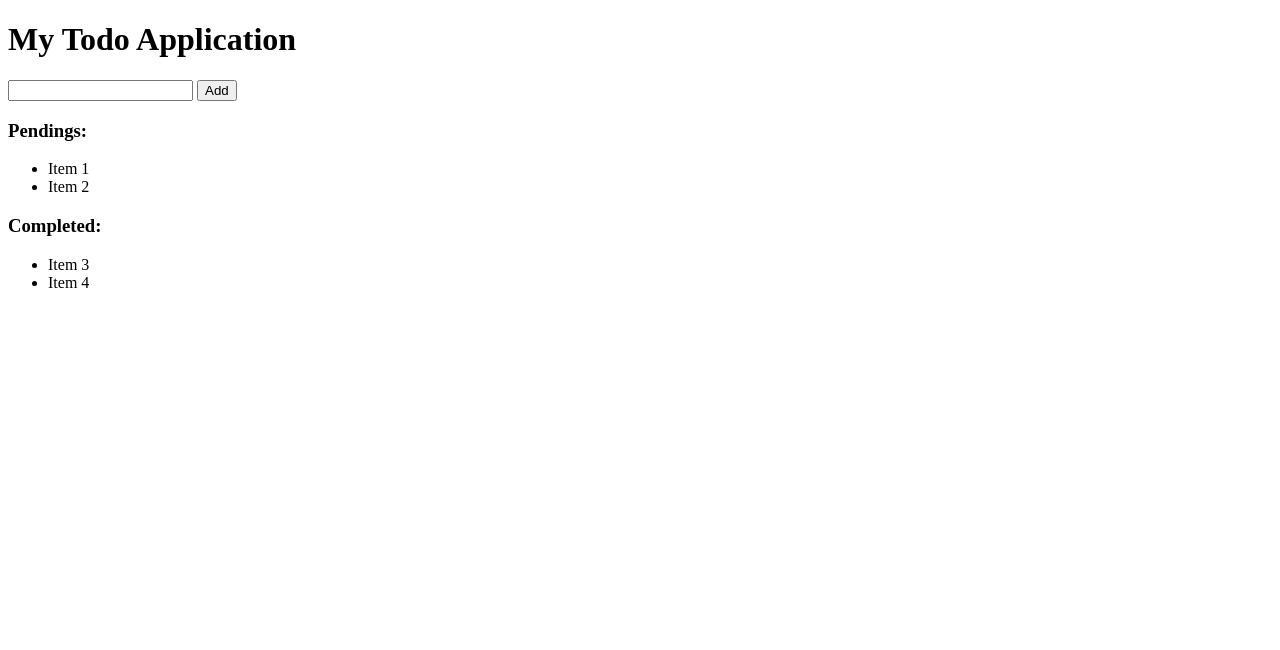
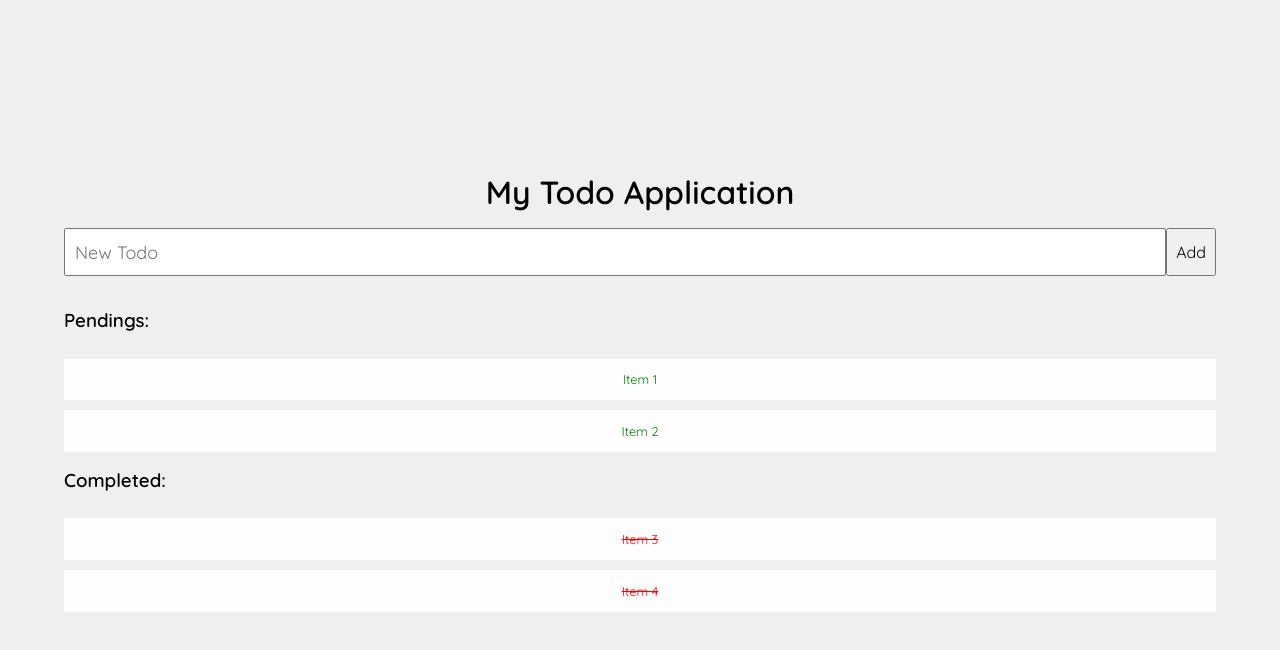
Before and after one commit to Lincxx/Todo-App-PURE-HTML-CSS-JS, a plain HTML site: page index.html in a window 1280 px wide. Drawn offline with Linux system fonts and the light colour scheme.

Commit message:
added css

```diff
--- a/index.html
+++ b/index.html
@@ -4,15 +4,17 @@
 <head>
   <meta charset="UTF-8">
   <meta name="viewport" content="width=device-width, initial-scale=1.0">
+  <link href="https://fonts.googleapis.com/css?family=Quicksand:400,600&display=swap" rel="stylesheet">
+  <link rel="stylesheet" href="style.css">
   <title>Todo App</title>
 </head>
 
 <body>
   <div class="container">
     <div class="header">
-      <h1>My Todo Application</h1>
+      <h1 class="title">My Todo Application</h1>
       <div class="form">
-        <input type="text">
+        <input type="text" placeholder="New Todo">
         <button>Add</button>
       </div>
     </div>
--- /dev/null
+++ b/style.css
@@ -0,0 +1,70 @@
+* {
+  margin: 0;
+  padding: 0;
+  font-family: 'Quicksand', sans-serif;
+  list-style: none;
+}
+
+.container{
+  background-color: #efefef;
+  min-height: 100vh;
+  display: flex;
+  flex-direction: column;
+  justify-content: center;
+  align-items: center;
+}
+
+.title {
+  text-align: center;
+}
+
+.form {
+  display: flex;
+  height: 3em;
+  min-width: 90vw;
+  padding-top: 1em;
+  padding-bottom: 1em;
+}
+
+.form input {
+  font-size: large;
+  flex: 1;
+  padding: 0.5em;
+}
+
+.form button {
+  padding: 0.5em;
+  font-size: medium;
+}
+
+.todos {
+  min-width: 90vw;
+  padding-top: 1em;
+}
+
+.todos ul {
+  padding-top: 1em;
+  padding-bottom: 1em;
+}
+
+.todos li {
+  padding: 1em;
+  margin-top: .8em;
+  background-color: #fefefe;
+  font-size: .8em ;
+  text-align: center;
+  cursor: pointer;
+}
+
+.todos li:hover {
+  border: 1px solid;
+}
+
+.pendings li  {
+  color: green;
+}
+
+.completed li {
+  color: red;
+  text-decoration: line-through;
+}
```
